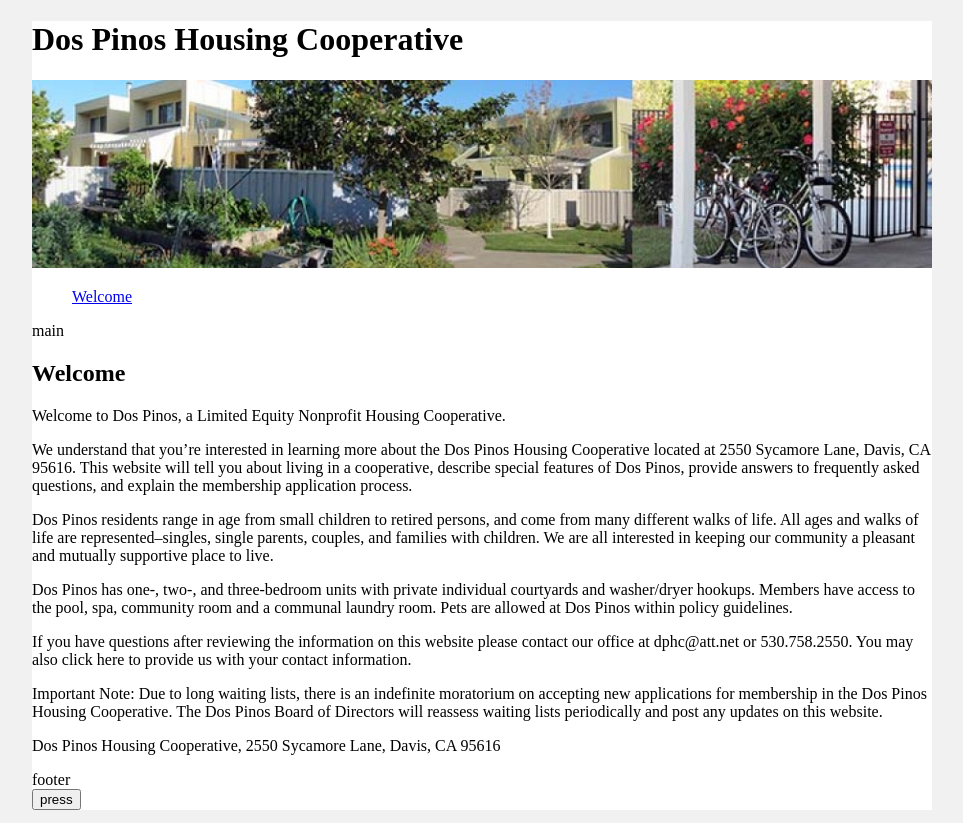
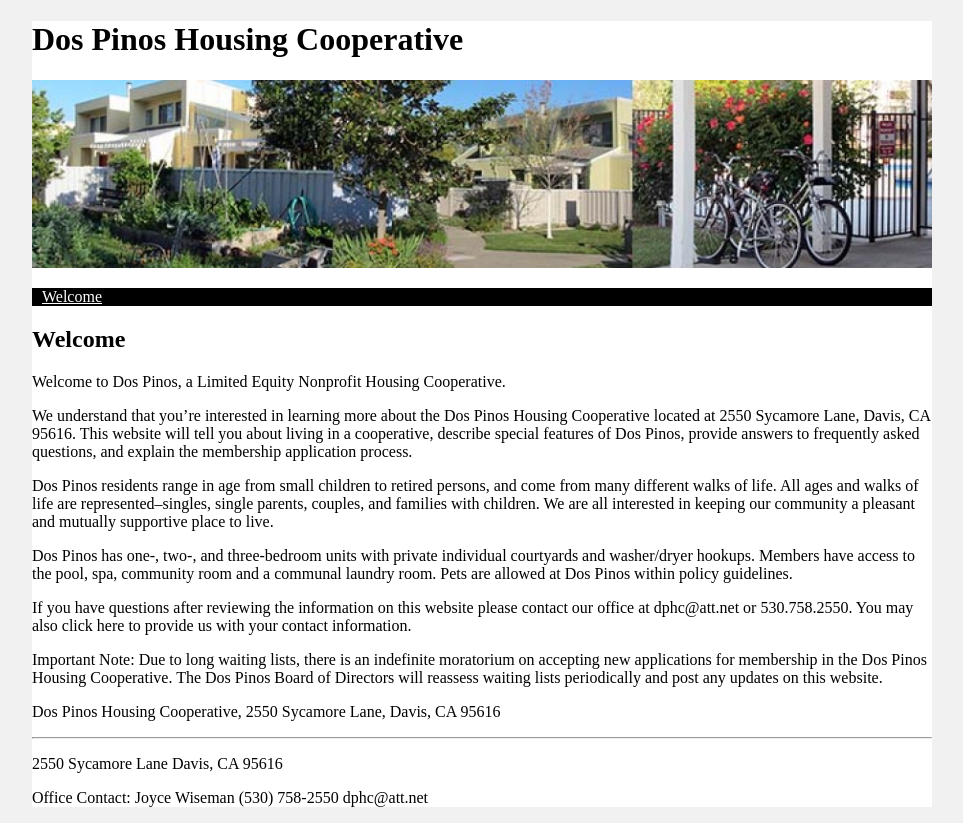
Before and after one commit to charliebrewer/dos_pinos, a React app: page / in a window 1280 px wide. Shown: the whole page, without its empty margins (158-1121 px from the left). Built offline with nearby package versions, Linux system fonts and the light colour scheme.

Commit message:
Updated footer and nav bar.

```diff
--- a/package.json
+++ b/package.json
@@ -12,6 +12,7 @@
   "author": "",
   "license": "ISC",
   "dependencies": {
+    "file-loader": "^6.2.0",
     "mobx": "^6.3.3",
     "mobx-react-lite": "^3.2.1",
     "react": "^17.0.2",
--- a/src/components/Footer.tsx
+++ b/src/components/Footer.tsx
@@ -1,5 +1,11 @@
 import React from 'react';
 
 export default () => {
-  return <div>footer</div>;
+  return (
+    <div>
+      <p>2550 Sycamore Lane Davis, CA 95616</p>
+
+      <p>Office Contact: Joyce Wiseman (530) 758-2550 dphc@att.net</p>
+    </div>
+  );
 };
--- a/src/components/NavBar.tsx
+++ b/src/components/NavBar.tsx
@@ -3,12 +3,19 @@ import styled from 'styled-components';
 
 const StyledUl = styled.ul`
   list-style-type: none;
+  background-color: black;
+  width: 100%;
+  padding: 0;
+
+  a {
+    color: white;
+  }
 `;
 
 export default () => {
   return (
     <StyledUl>
-      <li>
+      <li style={{ marginLeft: '10px' }}>
         <a href="#">Welcome</a>
       </li>
     </StyledUl>
--- a/src/pages/MainSite.tsx
+++ b/src/pages/MainSite.tsx
@@ -11,6 +11,7 @@ import headerImg from '../assets/cropped-header-four-2016.jpg';
 const GlobalStyle = createGlobalStyle`
   body {
     background-color: #f1f1f1;
+    box-sizing: border-box;
   }
 `;
 
@@ -35,12 +36,13 @@ export default observer(() => {
         <StyledImg src={headerImg} />
         <NavBar></NavBar>
       </header>
-      <div>{store.page}</div>
+      {/* <div>{store.page}</div> */}
       <div>
         <Welcome></Welcome>
       </div>
+      <hr />
       <Footer></Footer>
-      <button onClick={() => store.setPage('other')}>press</button>
+      {/* <button onClick={() => store.setPage('other')}>press</button> */}
     </App>
   );
 });
```
Also changed, not shown: 1 other file (tests, documents, lock files or other folders).
